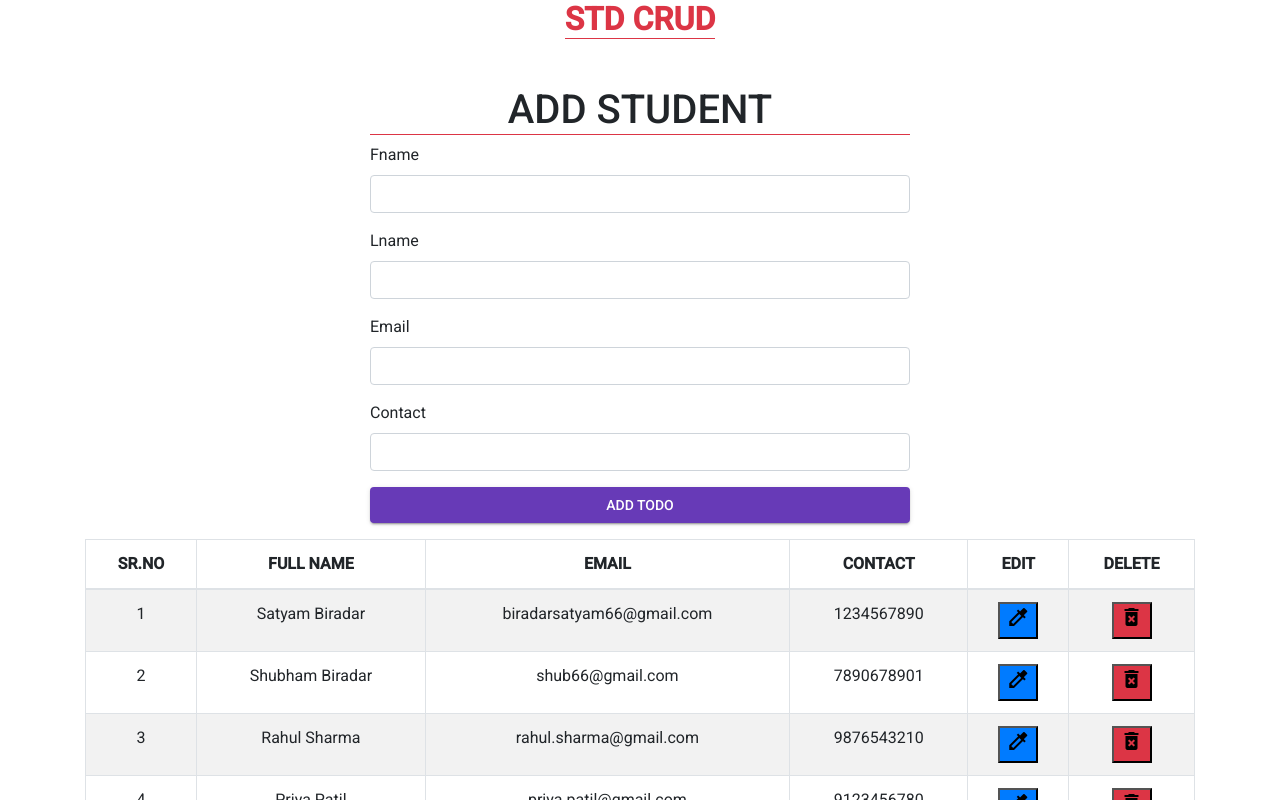
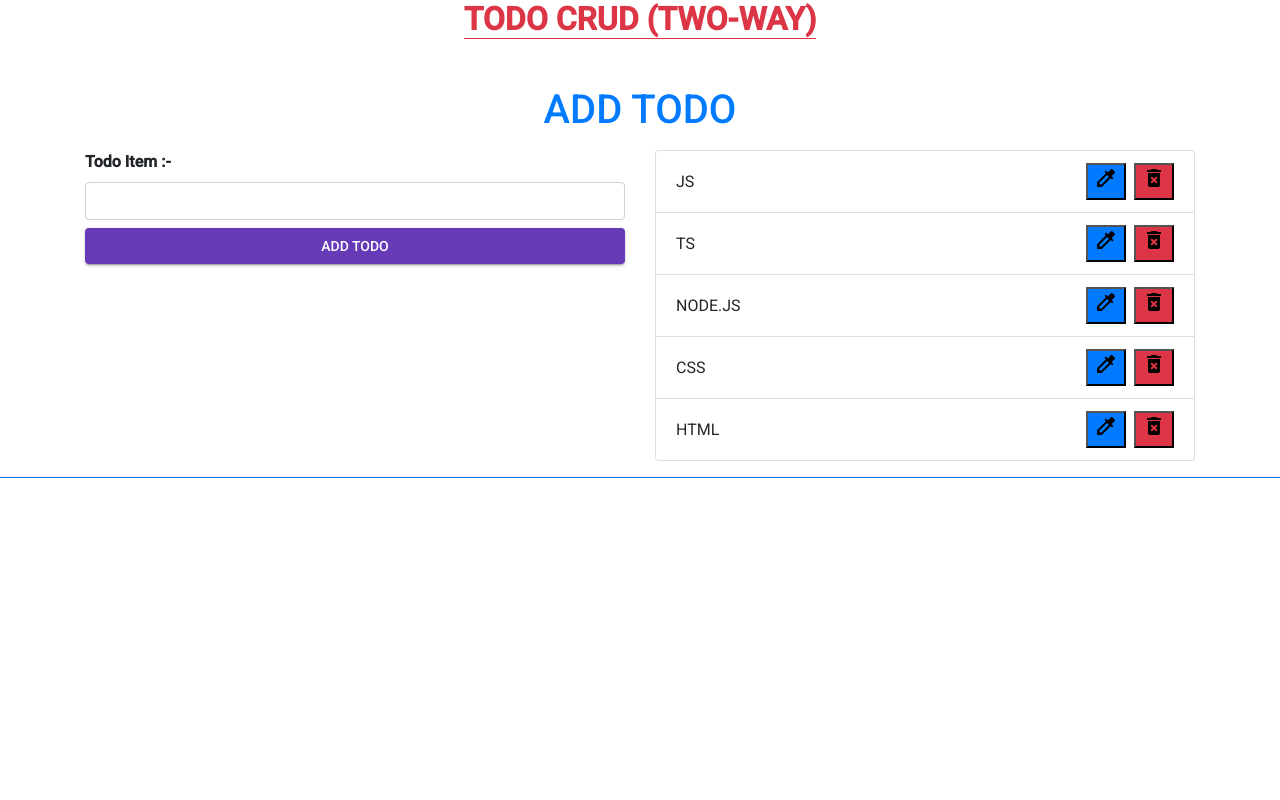
Before and after one commit to biradarsatyam66-eng/OurNewApp, an Angular app: page / in a window 1280 px wide. Shown: the top 800 px of the page. Built offline with nearby package versions, Linux system fonts and the light colour scheme.

Commit message:
twowaytask

```diff
--- a/src/app/app.component.html
+++ b/src/app/app.component.html
@@ -1,4 +1,6 @@
-<app-std-crud></app-std-crud>
+<app-twowaytodo></app-twowaytodo>
+
+<!-- <app-std-crud></app-std-crud> -->
 
 <!-- <app-todo-crud></app-todo-crud> -->
 
--- a/src/app/app.module.ts
+++ b/src/app/app.module.ts
@@ -13,6 +13,8 @@ import{EventComponent} from './Event/event.component';
 import { TodoComponent } from './todo/todo.component';
 import { TodoCRUDComponent } from './todo-crud/todo-crud.component';
 import { StdCRUDComponent } from './std-crud/std-crud.component';
+import { TwowaytodoComponent } from './twowaytodo/twowaytodo.component';
+import { FormsModule } from '@angular/forms';
 
 
 
@@ -25,7 +27,8 @@ import { StdCRUDComponent } from './std-crud/std-crud.component';
     EventComponent,
     TodoComponent,
     TodoCRUDComponent,
-    StdCRUDComponent
+    StdCRUDComponent,
+    TwowaytodoComponent
   ],
   imports: [
     BrowserModule,
@@ -33,6 +36,7 @@ import { StdCRUDComponent } from './std-crud/std-crud.component';
     MatCardModule,
     MatButtonModule,
     MatIconModule,
+    FormsModule
 
   ],
   providers: [],
--- /dev/null
+++ b/src/app/twowaytodo/twowaytodo.component.html
@@ -0,0 +1,42 @@
+<h2 class="text-center mb-5 text-danger"><strong class="border-bottom border-danger">TODO CRUD (TWO-WAY)</strong></h2>
+
+<div class="container">
+    <h1 *ngIf="!isinEditMode" class="text-center text-primary">ADD TODO</h1>
+    <h1 *ngIf="isinEditMode" class="text-center text-warning">UPDATE TODO</h1>
+
+
+    <div class="row mt-3">
+        <div class="col-md-6">
+            <label for="todoitem" class="font-weight-bold">Todo Item :-</label>
+            <input
+            [(ngModel)]="todoinputValue"
+            type="text" class="form-control">
+
+            <button
+            *ngIf="!isinEditMode"
+            (click)="onAdd()"
+            mat-raised-button color="primary" class="btn-block mt-2">ADD TODO</button>
+
+            <button
+            *ngIf="isinEditMode"
+            (click)="onUpdate()"
+            mat-raised-button color="warn" class="btn-block mt-2">UPDATE TODO</button>
+        </div>
+        <div class="col-md-6">
+            <ul class="list-group">
+                <li
+                *ngFor="let t of todoArr"
+                class="list-group-item d-flex justify-content-between align-items-center">{{t.todoitem}}
+                    <div>
+                        <button
+                        (click)="onEdit(t)"
+                        class="bg-primary mr-2"><mat-icon>colorize</mat-icon></button>
+                        <button
+                        (click)="onDelete(t.todoid)"
+                        class="bg-danger"><mat-icon>delete_forever</mat-icon></button>
+                    </div>
+                </li>
+            </ul>
+        </div>
+    </div>
+</div>
--- /dev/null
+++ b/src/app/twowaytodo/twowaytodo.component.ts
@@ -0,0 +1,81 @@
+import { Component, OnInit } from '@angular/core';
+
+interface Itodo{
+  todoitem: string;
+  todoid: string;
+}
+
+@Component({
+  selector: 'app-twowaytodo',
+  templateUrl: './twowaytodo.component.html',
+  styleUrls: ['./twowaytodo.component.scss']
+})
+export class TwowaytodoComponent implements OnInit {
+
+
+  isinEditMode : boolean = false
+  todoinputValue !: string
+  editinput !:Itodo
+
+  constructor() { }
+
+  ngOnInit(): void {
+  }
+
+  todoArr : Itodo[] = [{
+    todoitem : 'JS',
+    todoid : '12'
+  },
+  {
+    todoitem : 'TS',
+    todoid : '123'
+  },
+  {
+    todoitem : 'NODE.JS',
+    todoid : '112'
+  },
+  {
+    todoitem : 'CSS',
+    todoid : '176'
+  },
+  {
+    todoitem : 'HTML',
+    todoid : '199'
+  }
+];
+
+  onAdd(){
+    let todoobj = {
+      todoitem : this.todoinputValue,
+      todoid : Date.now().toString()
+    }
+    this.todoinputValue = ''
+    this.todoArr.unshift(todoobj)
+  }
+
+  onEdit(t : Itodo){
+    this.editinput = t
+    this.isinEditMode = true
+    this.todoinputValue = t.todoitem
+  }
+
+  onUpdate(){
+    let update_id = this.editinput.todoid
+
+    let update_obj = {
+      todoitem : this.todoinputValue,
+      todoid : update_id
+    }
+    this.todoinputValue = ''
+    this.isinEditMode = false
+
+    let getindex = this.todoArr.findIndex(i => i.todoid === update_id)
+    this.todoArr[getindex] = update_obj
+  }
+
+  onDelete(todoid : string){
+    let getindex = this.todoArr.findIndex(i=> i.todoid === todoid)
+    this.todoArr.splice(getindex,1)
+  }
+
+}
```
Also changed, not shown: src/app/twowaytodo/twowaytodo.component.scss (added), 1 other file (tests, documents, lock files or other folders).
